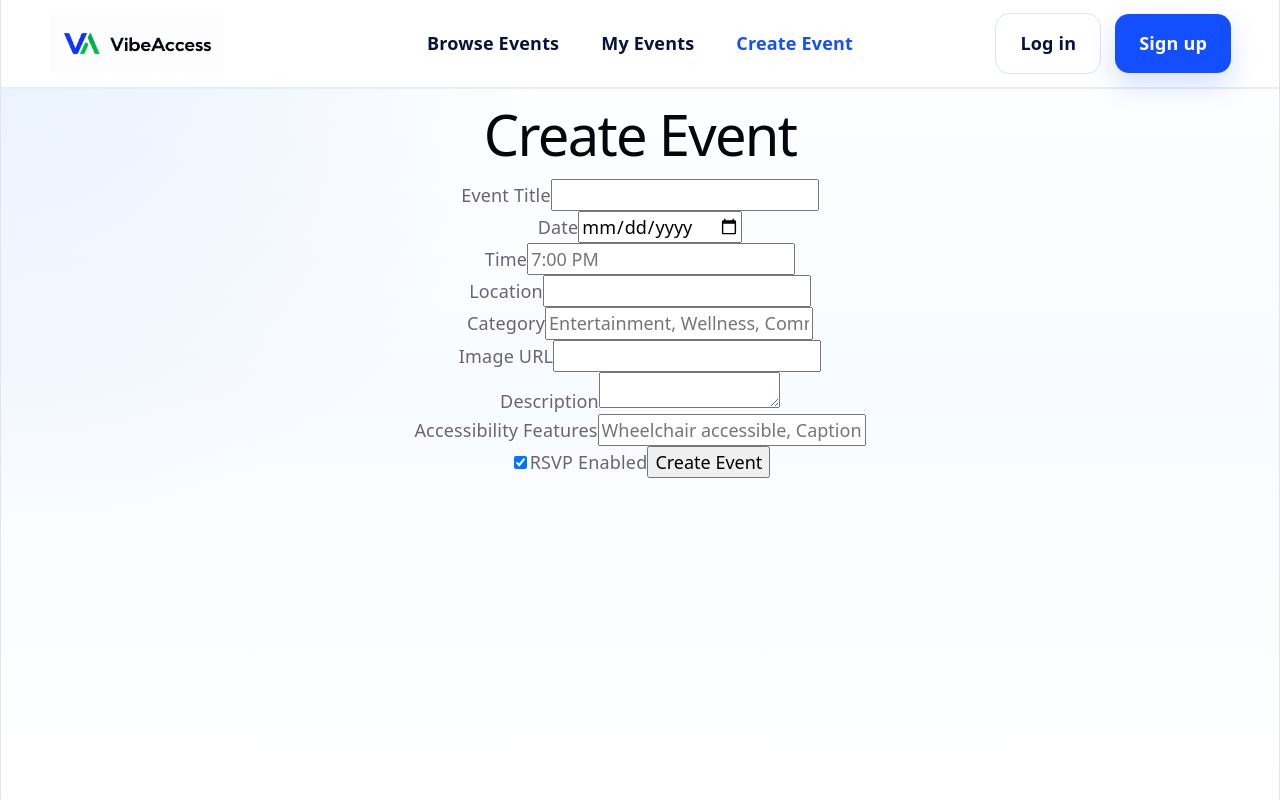
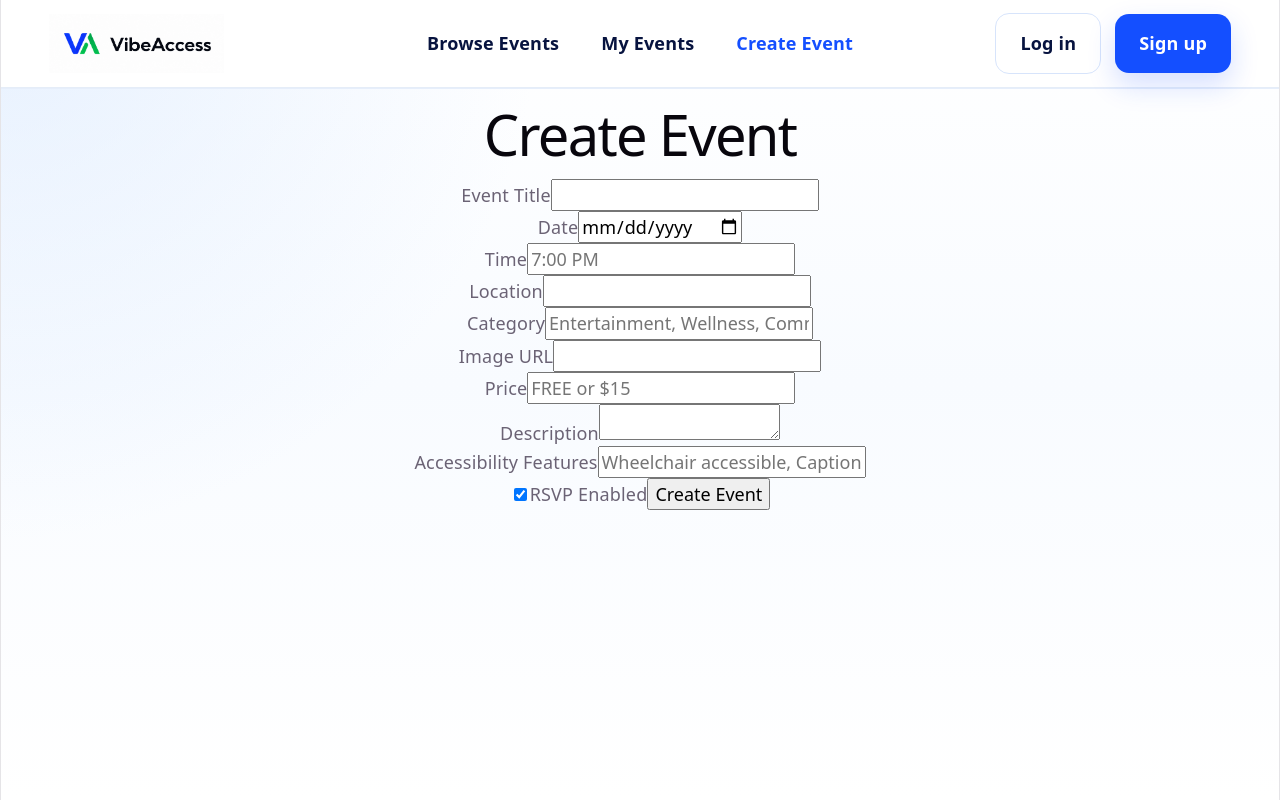
Before and after one commit to cbolze91/vibe-access-front-end, a React (Vite) app: page /create in a window 1280 px wide. Built offline with nearby package versions, Linux system fonts and the light colour scheme; no server answers.

Commit message:
feat: add price field to event form

```diff
--- a/src/components/EventForm/EventForm.jsx
+++ b/src/components/EventForm/EventForm.jsx
@@ -14,6 +14,7 @@ const EventForm = ({ existingEvent = null }) => {
     location: existingEvent?.location || '',
     category: existingEvent?.category || '',
     imageUrl: existingEvent?.imageUrl || '',
+    price: existingEvent?.price || '',
     description: existingEvent?.description || '',
     accessibilityFeatures: existingEvent?.accessibilityFeatures
       ? existingEvent.accessibilityFeatures.join(', ')
@@ -128,6 +129,17 @@ const EventForm = ({ existingEvent = null }) => {
         </div>
 
         <div>
+          <label htmlFor="price">Price</label>
+          <input
+            id="price"
+            name="price"
+            placeholder="FREE or $15"
+            value={formData.price}
+            onChange={handleChange}
+          />
+        </div>
+
+        <div>
           <label htmlFor="description">Description</label>
           <textarea
             id="description"
```
